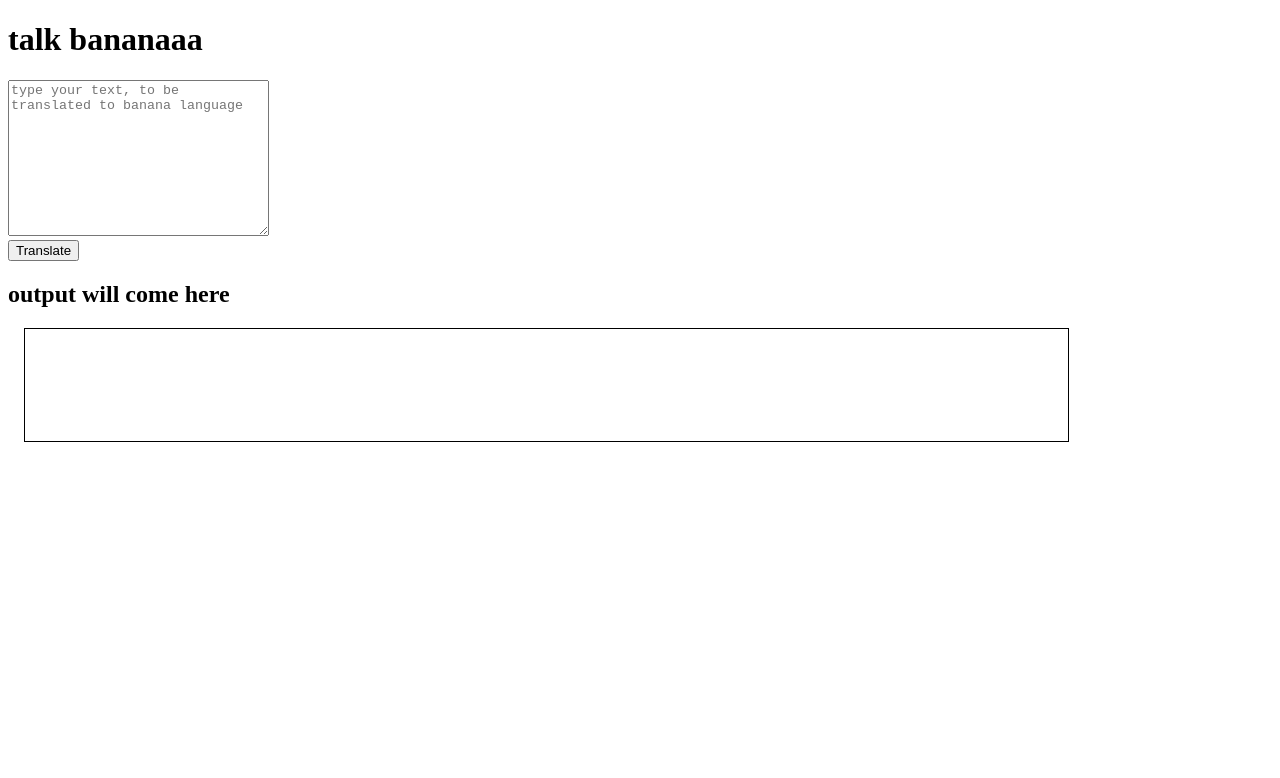
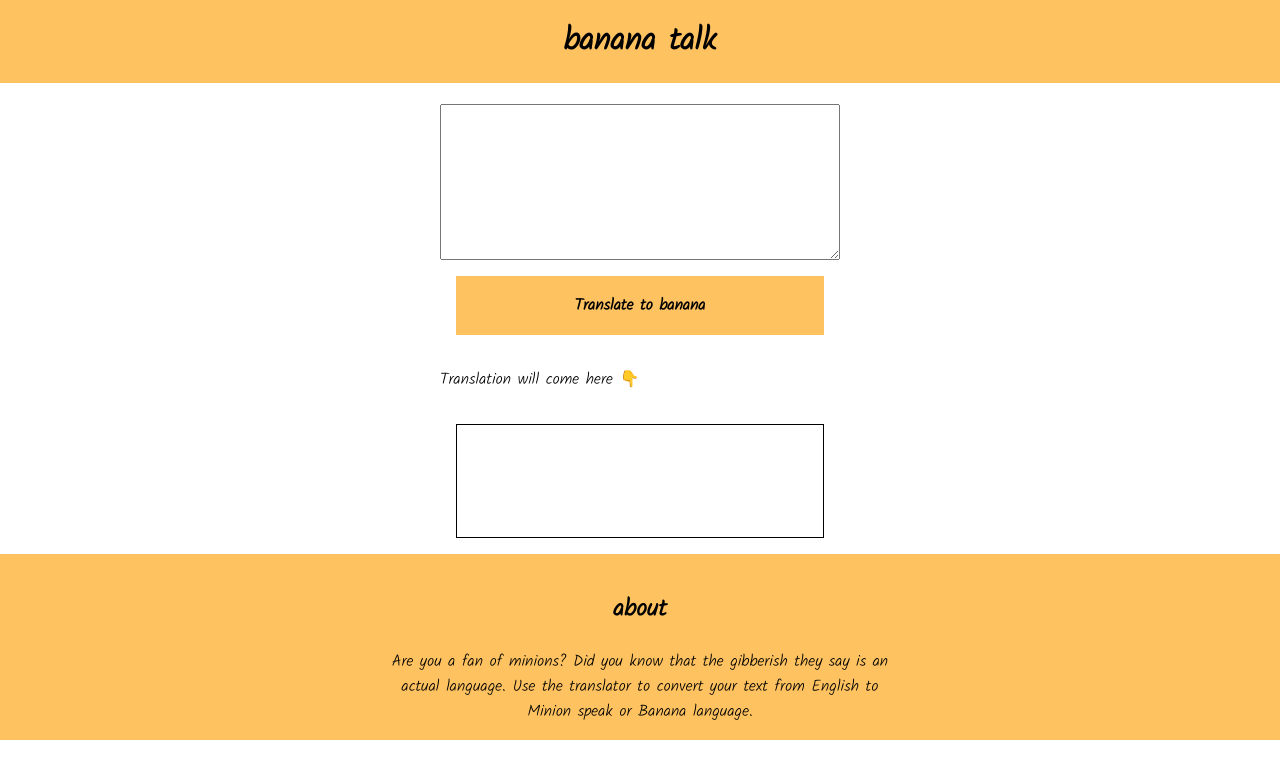
Before and after one commit to Samarth-5109/neogcamp-banana-speak, a plain HTML site: page index.html in a window 1280 px wide. Drawn offline with Linux system fonts and the light colour scheme.

Commit message:
completed by adding css

```diff
--- a/app.js
+++ b/app.js
@@ -3,7 +3,8 @@ var btnTranslate = document.querySelector("#btn-translate");
 var txtInput = document.querySelector("#txt-input");
 var outputDiv = document.querySelector("#output");
 
-var serverURL = "https://lessonfourapi.tanaypratap.repl.co/translate/yoda.json";
+//var serverURL = "https://lessonfourapi.tanaypratap.repl.co/translate/yoda.json";
+var serverURL = "https://api.funtranslations.com/translate/minion.json";
 
 //outputDiv.innerText = "translated text";
 //console.log(outputDiv);
@@ -11,6 +12,10 @@ var serverURL = "https://lessonfourapi.tanaypratap.repl.co/translate/yoda.json";
 function getTranslationalURL(text){
     return serverURL + "?" + "text=" + text;
 
+}
+
+function errorHandler(error){
+    console.log("error occured" + error)
 }
 
 
@@ -23,6 +28,10 @@ btnTranslate.addEventListener("click", function clickEventHandler() {
 
     fetch(getTranslationalURL(inputText)) //calling server for processing
     .then(response=>response.json())
-    .then(json=>console.log(json.contents.translated))
+    .then(json=>{
+        var translatdText = json.contents.translated;
+        outputDiv.innerText = translatdText;
+    })
+    .catch(errorHandler)
 
 });
--- a/index.html
+++ b/index.html
@@ -8,14 +8,26 @@
     <link rel="stylesheet" href="styles.css">
 </head>
 <body>
-    <h1>talk bananaaa</h1>
-    <form action="">
-       <textarea name="text" id="txt-input" placeholder="type your text, to be translated to banana language" cols="30" rows="10"></textarea>
-    </form>
-    <button id="btn-translate">Translate</button>
 
-    <h2>output will come here</h2>
-    <div id="output"></div>
+        <h1>banana talk</h1>
+
+       <div class="container">
+        <textarea name="text" id="txt-input" placeholder="type your text, to be translated to banana language" cols="20" rows="10">
+
+        </textarea>
+
+     <button id="btn-translate">Translate to banana</button>
+
+     <p>Translation will come here 👇</p>
+     <div id="output"></div>
+       </div>
+
+
+
+    <footer>
+      <h2>about</h2>
+      <p id="about">Are you a fan of minions? Did you know that the gibberish they say is an actual language. Use the translator to convert your text from English to Minion speak or Banana language.</p>
+    </footer>
 
 
 
--- a/styles.css
+++ b/styles.css
@@ -1,8 +1,56 @@
+@import url('https://fonts.googleapis.com/css2?family=Kalam:wght@300&display=swap');
+
+body{
+    margin: 0;
+    font-family: 'Kalam', cursive;
+
+}
+
+h1{
+    background-color: #FEC260;
+    text-align: center;
+    margin-block-start: 0;
+    padding: 1rem;
+
+}
+
+.container{
+    display: flex;
+    flex-direction: column;
+    margin: auto;
+    width: 50vh;
+}
+
+#btn-translate{
+    padding: 1rem 1.5rem;
+    margin: 1rem;
+    font-family: inherit;
+    background-color: #fec260;
+    border: 1px solid #FEC260;
+    font-weight: bold;
+    font-size: 1rem;
+
+}
+
+
 #output{
     border: 1px solid black;
-    display: block;
-    width: 80%;
+
+
     height: 10vh;
     margin: 1rem;
     padding: 1rem;
 }
+
+footer{
+    text-align: center;
+    background-color: #FEC260;
+    padding: 1rem;
+    margin-block-start: 0;
+
+}
+
+#about{
+    max-width: 40%;
+    margin: auto;
+}
```
